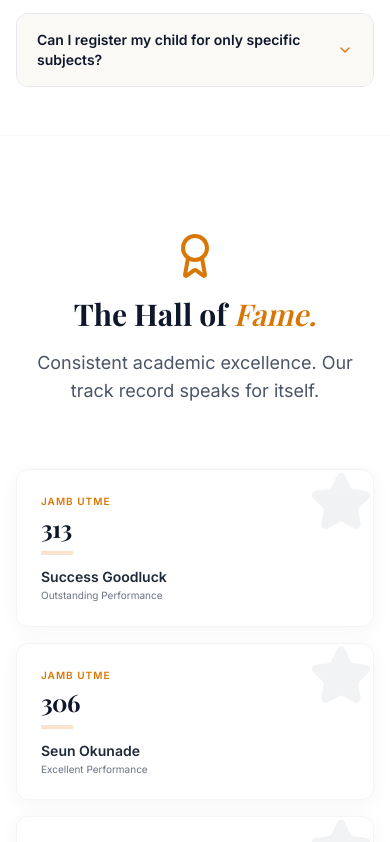
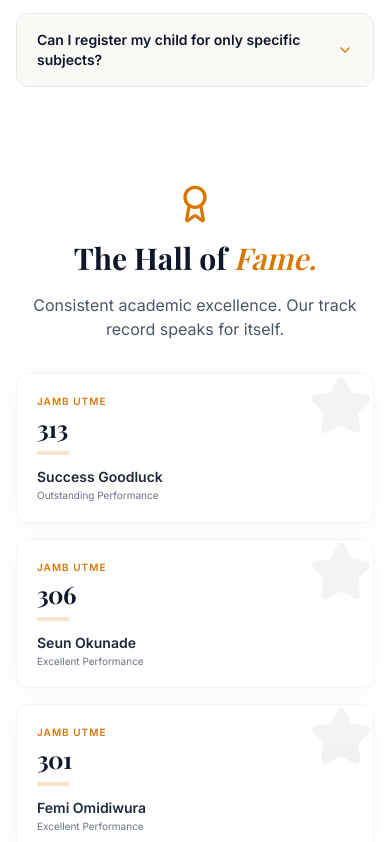
Before and after one commit to DavidDeez/peculiar_treasure_academy, a React (Vite) app: page / in a window 390 px wide. Shown: the part 7380-8222 px from the top of the page. Built offline with nearby package versions, Linux system fonts and the light colour scheme; no server answers; a web font is replaced by a local one.

Commit message:
Optimize Hall of Fame layout and animation for mobile screens

```diff
--- a/src/components/HallOfFame.tsx
+++ b/src/components/HallOfFame.tsx
@@ -24,8 +24,14 @@ const HallOfFame: React.FC = () => {
   const [results, setResults] = useState<HallOfFameStudent[]>([]);
   const [loading, setLoading] = useState(true);
   const [useFallback, setUseFallback] = useState(false);
+  const [isMobile, setIsMobile] = useState(false);
 
   useEffect(() => {
+    // Check if mobile on mount and window resize
+    const checkMobile = () => setIsMobile(window.innerWidth < 768);
+    checkMobile();
+    window.addEventListener('resize', checkMobile);
+
     const fetchStudents = async () => {
       try {
         const query = '*[_type == "hallOfFameStudent"] | order(_createdAt asc)';
@@ -43,27 +49,29 @@ const HallOfFame: React.FC = () => {
       }
     };
     fetchStudents();
+
+    return () => window.removeEventListener('resize', checkMobile);
   }, []);
 
   const displayResults = useFallback ? defaultResults : results;
 
   return (
-    <section id="results" className="py-24 bg-white relative border-t border-gray-50 overflow-hidden">
+    <section id="results" className="py-12 md:py-24 bg-white relative border-t border-gray-50 overflow-hidden">
       <div className="max-w-7xl mx-auto px-4 sm:px-6 lg:px-8">
         <motion.div
           initial={{ opacity: 0, y: 30 }}
           whileInView={{ opacity: 1, y: 0 }}
-          viewport={{ once: true, margin: "-100px" }}
+          viewport={{ once: true, margin: "-50px" }}
           transition={{ duration: 0.6 }}
-          className="text-center max-w-3xl mx-auto mb-16"
+          className="text-center max-w-3xl mx-auto mb-8 md:mb-16"
         >
           <div className="flex justify-center mb-4">
-            <Award className="h-12 w-12 text-brand-gold" />
+            <Award className="h-10 w-10 md:h-12 md:w-12 text-brand-gold" />
           </div>
           <h2 className="text-3xl md:text-5xl font-bold leading-tight text-brand-dark mb-4">
             The Hall of <span className="italic font-light text-brand-gold">Fame.</span>
           </h2>
-          <p className="text-gray-600 text-lg">Consistent academic excellence. Our track record speaks for itself.</p>
+          <p className="text-gray-600 text-base md:text-lg">Consistent academic excellence. Our track record speaks for itself.</p>
         </motion.div>
 
         {loading ? (
@@ -74,17 +82,20 @@ const HallOfFame: React.FC = () => {
           <div className="grid grid-cols-1 md:grid-cols-2 lg:grid-cols-3 gap-4 md:gap-6 perspective-1000">
             {displayResults.length > 0 ? (
               displayResults.map((result, index) => {
-                const xOffset = index % 3 === 0 ? 150 : index % 3 === 2 ? -150 : 0;
-                const yOffset = index < 3 ? 150 : -150;
+                // On mobile, cards are in a single column, so a wide center-spread looks broken.
+                // We just slide them up gracefully on mobile. On desktop, they do the full deck spread.
+                const xOffset = isMobile ? 0 : (index % 3 === 0 ? 150 : index % 3 === 2 ? -150 : 0);
+                const yOffset = isMobile ? 50 : (index < 3 ? 150 : -150);
+
                 return (
                   <motion.div
                     key={result._id}
                     initial={{
                       opacity: 0,
-                      scale: 0.3,
+                      scale: isMobile ? 0.8 : 0.3,
                       x: xOffset,
                       y: yOffset,
-                      rotate: index % 2 === 0 ? -25 : 25,
+                      rotate: isMobile ? 0 : (index % 2 === 0 ? -25 : 25),
                       zIndex: 10 - index
                     }}
                     whileInView={{
@@ -95,14 +106,14 @@ const HallOfFame: React.FC = () => {
                       rotate: 0,
                       zIndex: 1
                     }}
-                    viewport={{ once: true, amount: 0.1 }}
+                    viewport={{ once: true, margin: "50px" }}
                     transition={{
                       type: "tween",
                       ease: "easeOut",
                       duration: 2.5,
-                      delay: index * 0.1
+                      delay: isMobile ? index * 0.15 : index * 0.1
                     }}
-                    className="bg-white border border-gray-100 p-6 md:p-8 rounded-xl shadow-[0_4px_20px_rgb(0,0,0,0.04)] md:shadow-[0_8px_30px_rgb(0,0,0,0.06)] hover:shadow-[0_8px_30px_rgb(0,0,0,0.12)] hover:-translate-y-1 transition-shadow duration-300 relative overflow-hidden group origin-center"
+                    className="bg-white border border-gray-100 p-5 md:p-8 rounded-xl shadow-[0_4px_20px_rgb(0,0,0,0.04)] md:shadow-[0_8px_30px_rgb(0,0,0,0.06)] hover:shadow-[0_8px_30px_rgb(0,0,0,0.12)] hover:-translate-y-1 transition-shadow duration-300 relative overflow-hidden group origin-center"
                   >
                     <div className="absolute -top-2 -right-2 md:-top-4 md:-right-4 p-2 md:p-4 opacity-5 group-hover:opacity-10 transition-opacity">
                       <Star className="w-16 h-16 md:w-32 md:h-32 text-brand-dark fill-current" />
```
